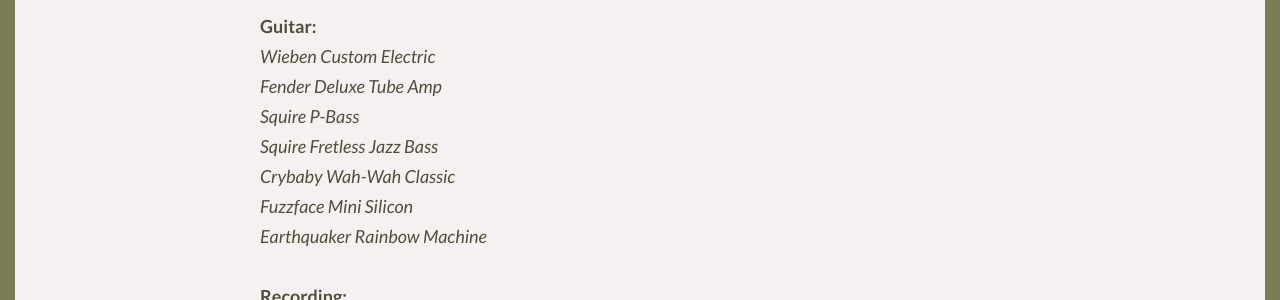
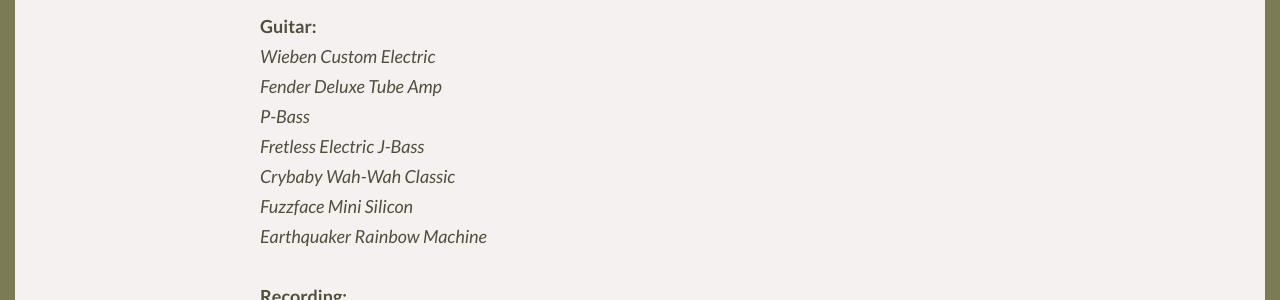
Before and after one commit to SamsonGoodenough/wieben-site, a Jekyll site: the page built from mixing-mastering.md, in a window 1280 px wide. Shown: the part 946-1246 px from the top of the page. Built offline with Jekyll 4.4.1, drawn with Linux system fonts in a browser that asks for light colours; some web fonts are replaced.

Commit message:
bio tweak

```diff
--- a/mixing-mastering.md
+++ b/mixing-mastering.md
@@ -16,8 +16,8 @@
 **Guitar:**<br>
 *Wieben Custom Electric*<br>
 *Fender Deluxe Tube Amp*<br>
-*Squire P-Bass*<br>
-*Squire Fretless Jazz Bass*<br>
+*P-Bass*<br>
+*Fretless Electric J-Bass*<br>
 *Crybaby Wah-Wah Classic*<br>
 *Fuzzface Mini Silicon*<br>
 *Earthquaker Rainbow Machine*<br>
```
Also changed, not shown: about.md (+1 -1 lines).
